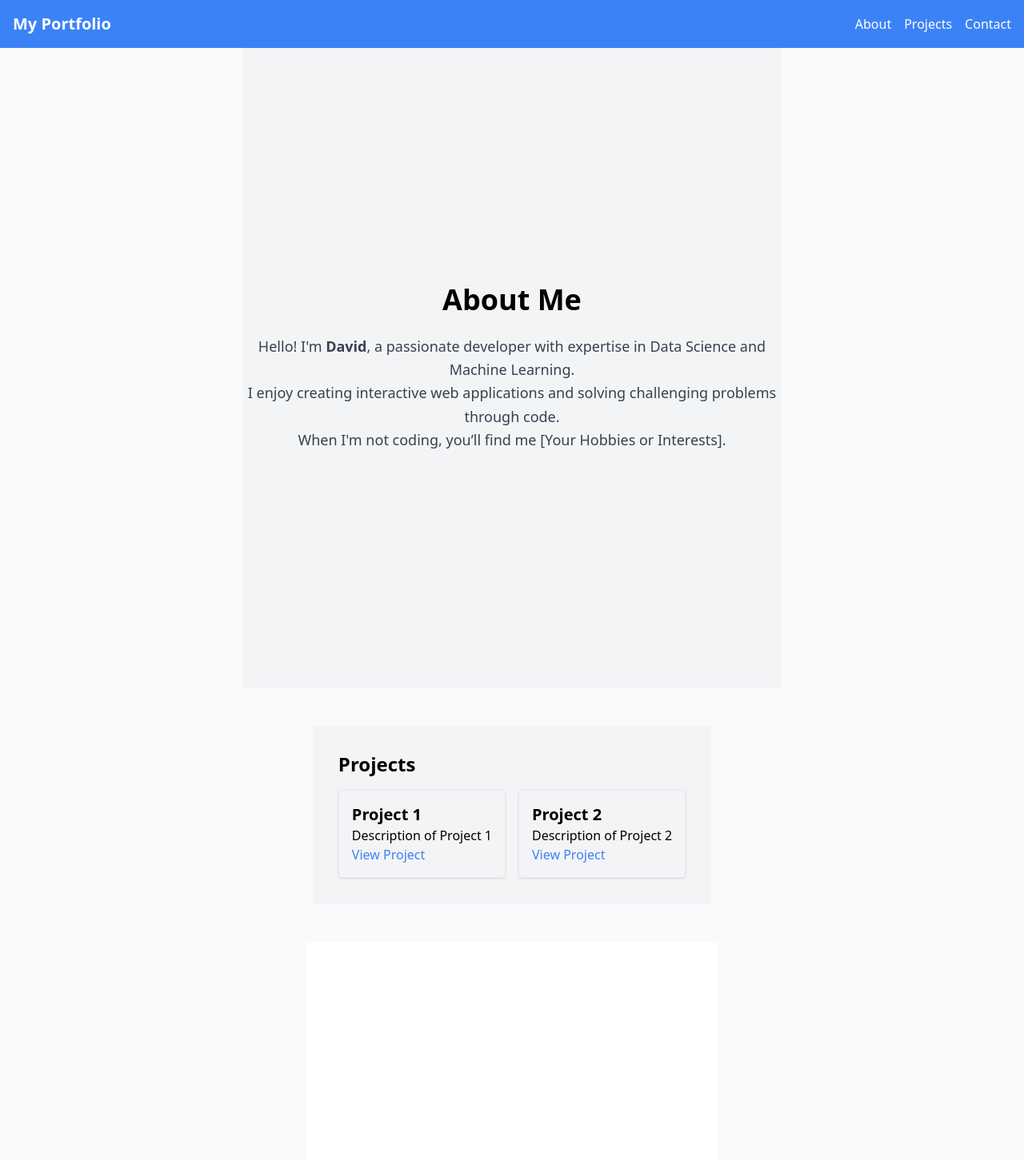
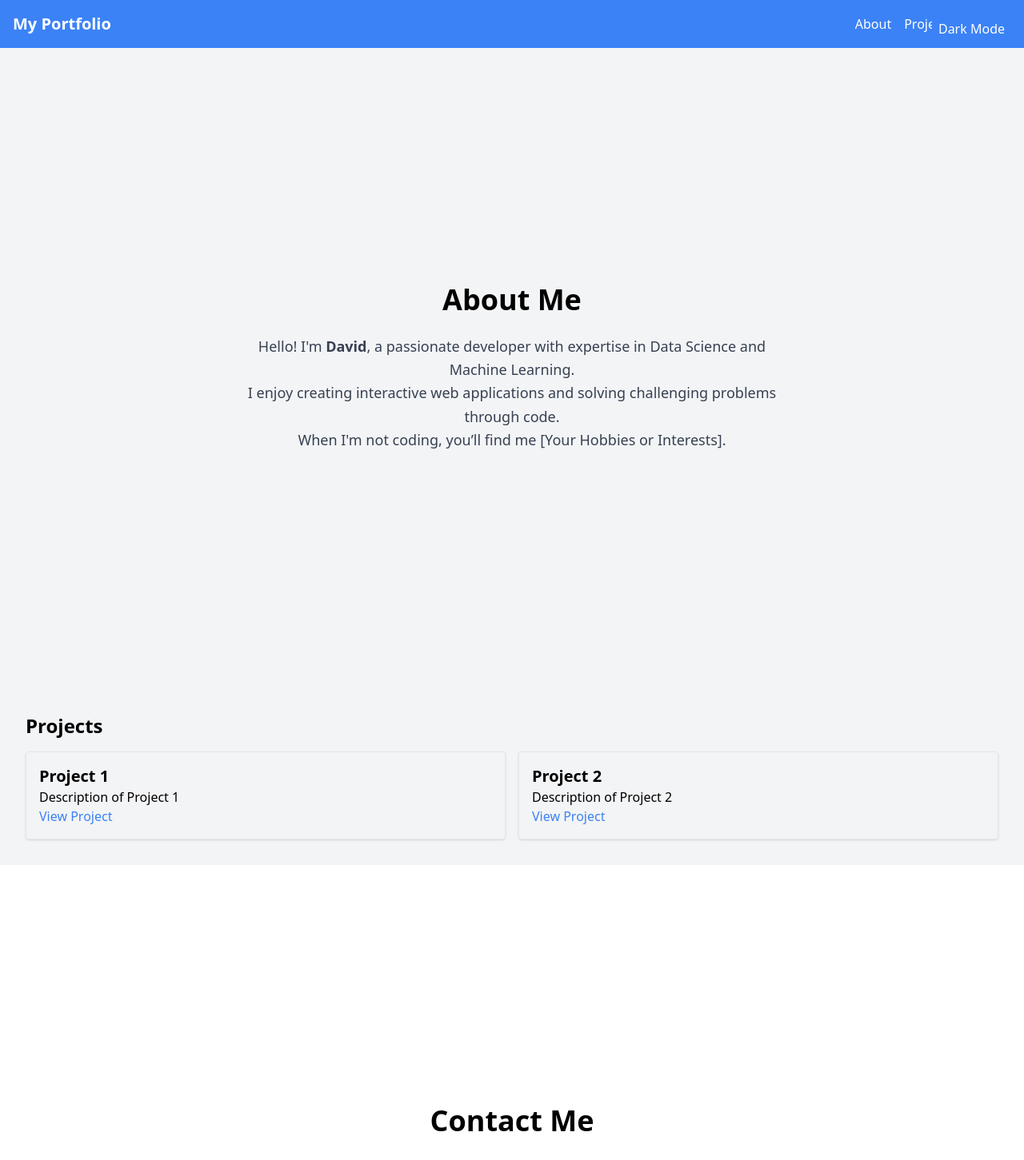
Before and after one commit to DavidDu1282/david-portfolio-website, a React (Vite) app: page / in a window 1280 px wide. Shown: the top 1451 px of the page at 80% size. Built offline with nearby package versions, Linux system fonts and the light colour scheme.

Commit message:
Dec 24 changes part 2, fixed styling

```diff
--- a/src/App.jsx
+++ b/src/App.jsx
@@ -4,12 +4,14 @@ import About from "./components/About";
 import Projects from "./components/Projects";
 import Contact from "./components/Contact";
 import Chatbox from "./components/Chatbox";
+import DarkModeToggle from "./components/DarkModeToggle";
 
 const App = () => {
   return (
     <div className="w-full bg-gray-50">
+      <DarkModeToggle />
       <Header />
-      <main className="flex flex-col items-center space-y-12">
+      {/* <main className="flex flex-col items-center space-y-12"> */}
         <About />
         <Projects />
         <Contact />
@@ -17,7 +19,7 @@ const App = () => {
           {/* <h1 className="text-3xl font-bold text-center mb-4">Chatbox</h1> */}
         <Chatbox />
         {/* </section> */}
-      </main>
+      {/* </main> */}
     </div>
   );
 };
--- a/src/components/Chatbox.jsx
+++ b/src/components/Chatbox.jsx
@@ -27,9 +27,9 @@ const Chatbox = () => {
   };
 
   return (
-    <div className="flex flex-col h-screen bg-gray-100">
+    <div className="flex flex-col h-screen bg-gray-100 dark:bg-gray-900 transition-colors duration-300">
       {/* Chat History */}
-      <div className="flex-grow overflow-y-auto p-4 bg-white">
+      <div className="flex-grow overflow-y-auto p-4 bg-white dark:bg-gray-800 dark:text-gray-200">
         {messages.map((msg, index) => (
           <div
             key={index}
@@ -41,7 +41,7 @@ const Chatbox = () => {
               className={`max-w-[75%] px-4 py-2 rounded-lg ${
                 msg.sender === "user"
                   ? "bg-blue-500 text-white"
-                  : "bg-gray-200 text-black"
+                  : "bg-gray-200 dark:bg-gray-700 dark:text-gray-200"
               }`}
             >
               {msg.text}
@@ -51,18 +51,18 @@ const Chatbox = () => {
       </div>
 
       {/* Input Section */}
-      <div className="p-4 bg-gray-200 border-t flex items-center">
+      <div className="p-4 bg-gray-200 dark:bg-gray-800 border-t dark:border-gray-700 flex items-center">
         <textarea
           value={input}
           onChange={(e) => setInput(e.target.value)}
           onKeyDown={handleKeyPress}
           placeholder="Type your message (Shift+Enter for new line, Enter to send)"
-          className="flex-grow resize-none border rounded-lg p-2 focus:outline-none focus:ring-2 focus:ring-blue-500"
+          className="flex-grow resize-none border rounded-lg p-2 focus:outline-none focus:ring-2 focus:ring-blue-500 dark:bg-gray-700 dark:text-gray-200"
           rows={2}
         ></textarea>
         <button
           onClick={sendMessage}
-          className="ml-4 px-6 py-2 bg-blue-500 text-white rounded-lg hover:bg-blue-600 transition"
+          className="ml-4 px-6 py-2 bg-blue-500 text-white rounded-lg hover:bg-blue-600 dark:bg-blue-600 dark:hover:bg-blue-700 transition"
         >
           Send
         </button>
--- /dev/null
+++ b/src/components/DarkModeToggle.jsx
@@ -0,0 +1,21 @@
+import React, { useState } from "react";
+
+const DarkModeToggle = () => {
+  const [isDarkMode, setIsDarkMode] = useState(false);
+
+  const toggleDarkMode = () => {
+    setIsDarkMode(!isDarkMode);
+    document.documentElement.classList.toggle("dark", !isDarkMode);
+  };
+
+  return (
+    <button
+      onClick={toggleDarkMode}
+      className="fixed top-4 right-4 p-2 bg-blue-500 text-white rounded-lg hover:bg-blue-600"
+    >
+      {isDarkMode ? "Light Mode" : "Dark Mode"}
+    </button>
+  );
+};
+
+export default DarkModeToggle;
--- a/tailwind.config.js
+++ b/tailwind.config.js
@@ -8,5 +8,5 @@ export default {
     extend: {},
   },
   plugins: [],
-  important: true, // Add this line
+  darkMode: "class", // Enable class-based dark mode
 };
```
